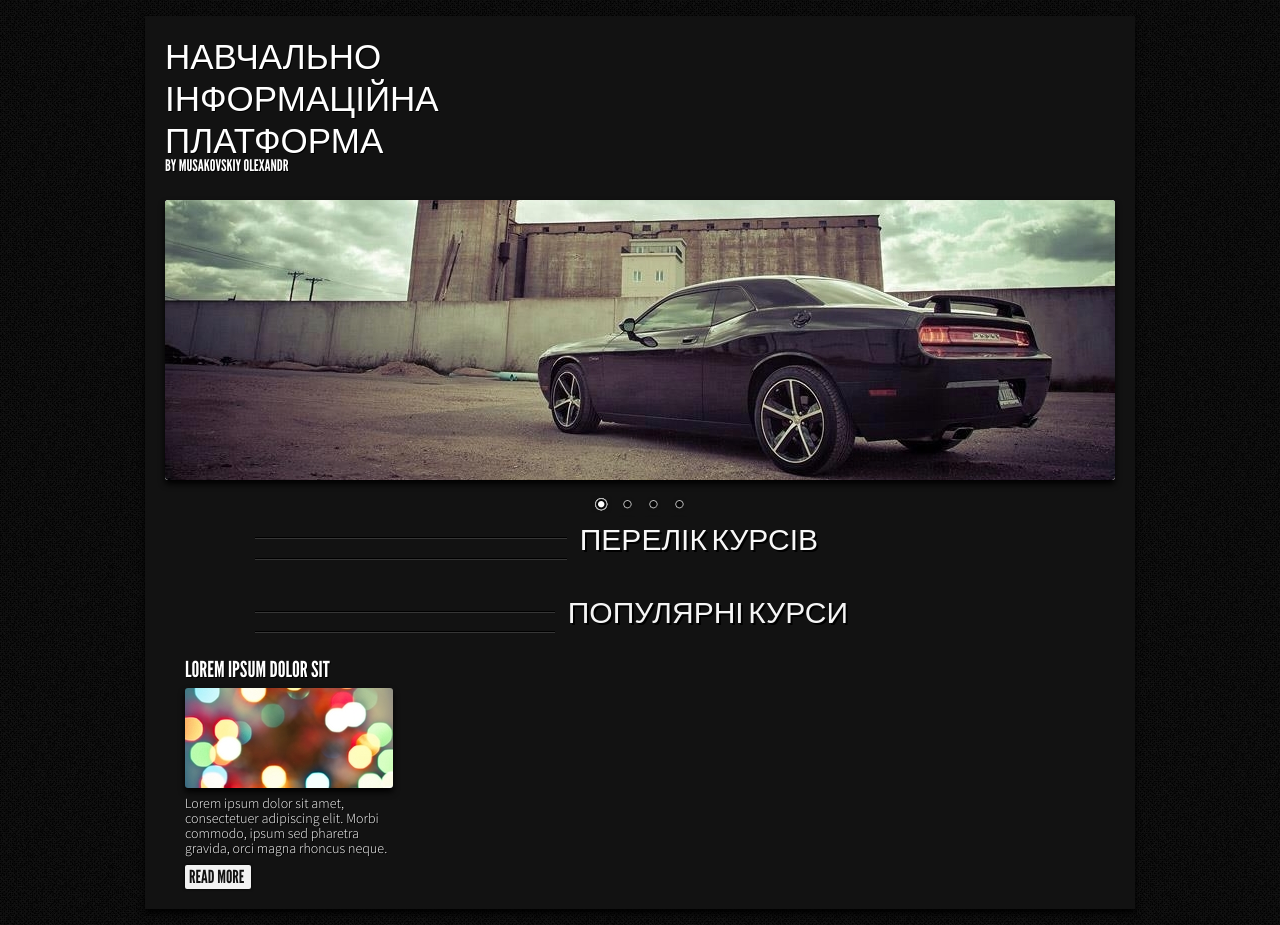
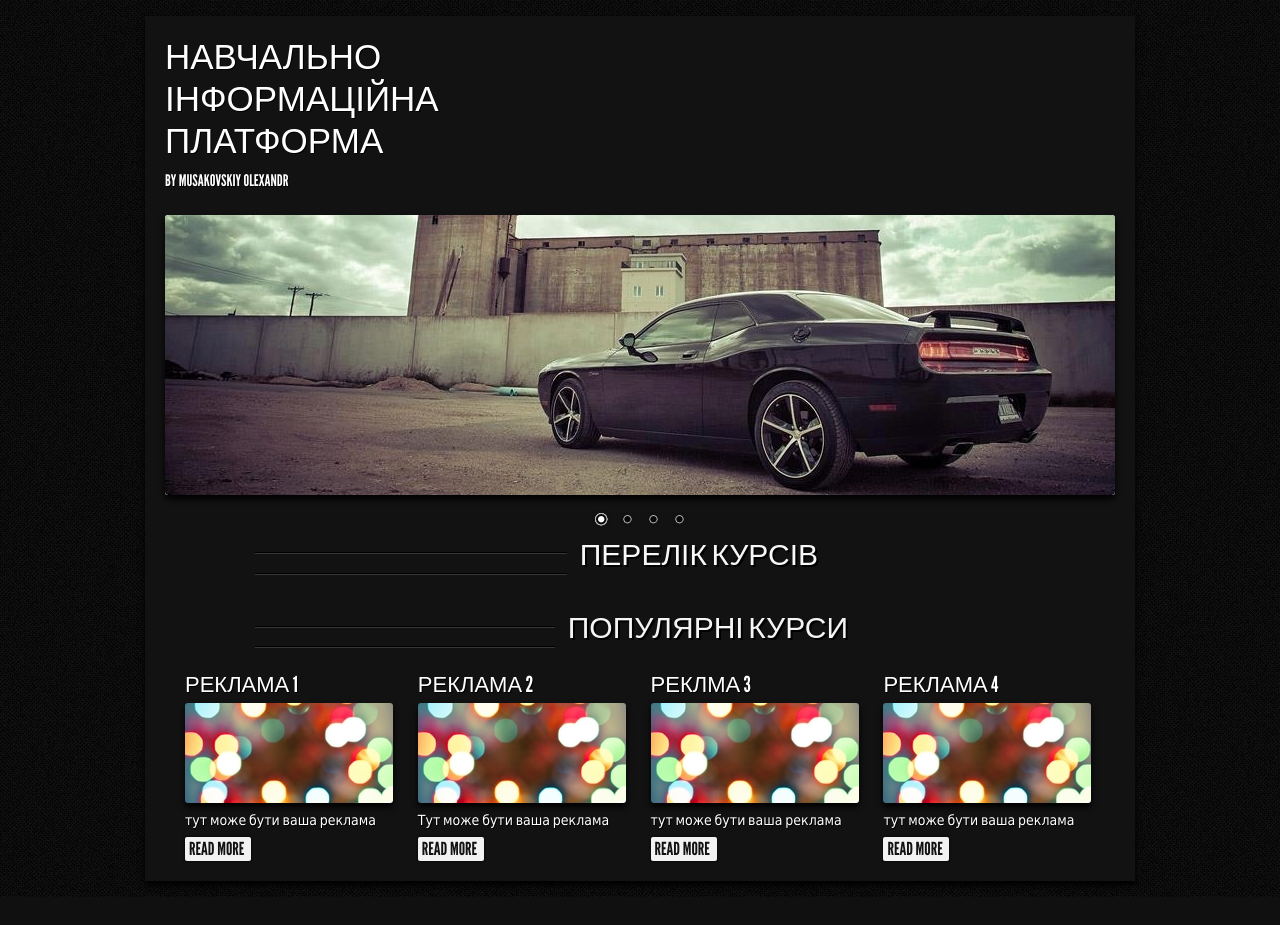
Before and after one commit to musakovskiy/education_platform, a Django app: page /category/5/ in a window 1280 px wide. After the commit the page ends 896 px from the top, so only its background shows below. Run offline with Django 4.2, Linux system fonts and the light colour scheme; a user stored in the database is signed in; data comes from the database, SQL or seed files in the repository; some libraries are stand-ins or nearby versions.

Commit message:
added Reklama in detail course view v7

```diff
--- a/templates/courses/category_detail.html
+++ b/templates/courses/category_detail.html
@@ -31,6 +31,7 @@
             <div id="logo">
                 <h1>Навчально інформаційна платформа<span id="iisrt"><span id="ii"></span> <span id="srt"></span></h1>
                 <div id="tagline">
+                    <br>
                     <h2>by Musakovskiy Olexandr</h2>
                 </div>
             </div>
@@ -77,10 +78,27 @@
             </div>
             <div id="latestp">
                 <article>
-                    <h1>Lorem Ipsum Dolor Sit</h1>
+                    <h1>Реклама 1</h1>
                     <img src="{% static 'details/images/1s.jpg' %}" alt="" />
-                    <p>Lorem ipsum dolor sit amet, consectetuer adipiscing elit. Morbi commodo, ipsum sed pharetra
-                        gravida, orci magna rhoncus neque.</p>
+                    <p>тут може бути ваша реклама</p>
+                    <a href="#" class="rm">Read More</a>
+                </article>
+                <article>
+                    <h1>Реклама 2</h1>
+                    <img src="{% static 'details/images/1s.jpg' %}" alt="" />
+                    <p>Тут може бути ваша реклама</p>
+                    <a href="#" class="rm">Read More</a>
+                </article>
+                <article>
+                    <h1>Реклма 3</h1>
+                    <img src="{% static 'details/images/1s.jpg' %}" alt="" />
+                    <p>тут може бути ваша реклама</p>
+                    <a href="#" class="rm">Read More</a>
+                </article>
+                <article>
+                    <h1>Реклама 4</h1>
+                    <img src="{% static 'details/images/1s.jpg' %}" alt="" />
+                    <p>тут може бути ваша реклама</p>
                     <a href="#" class="rm">Read More</a>
                 </article>
                 <!-- Other project articles -->
```
